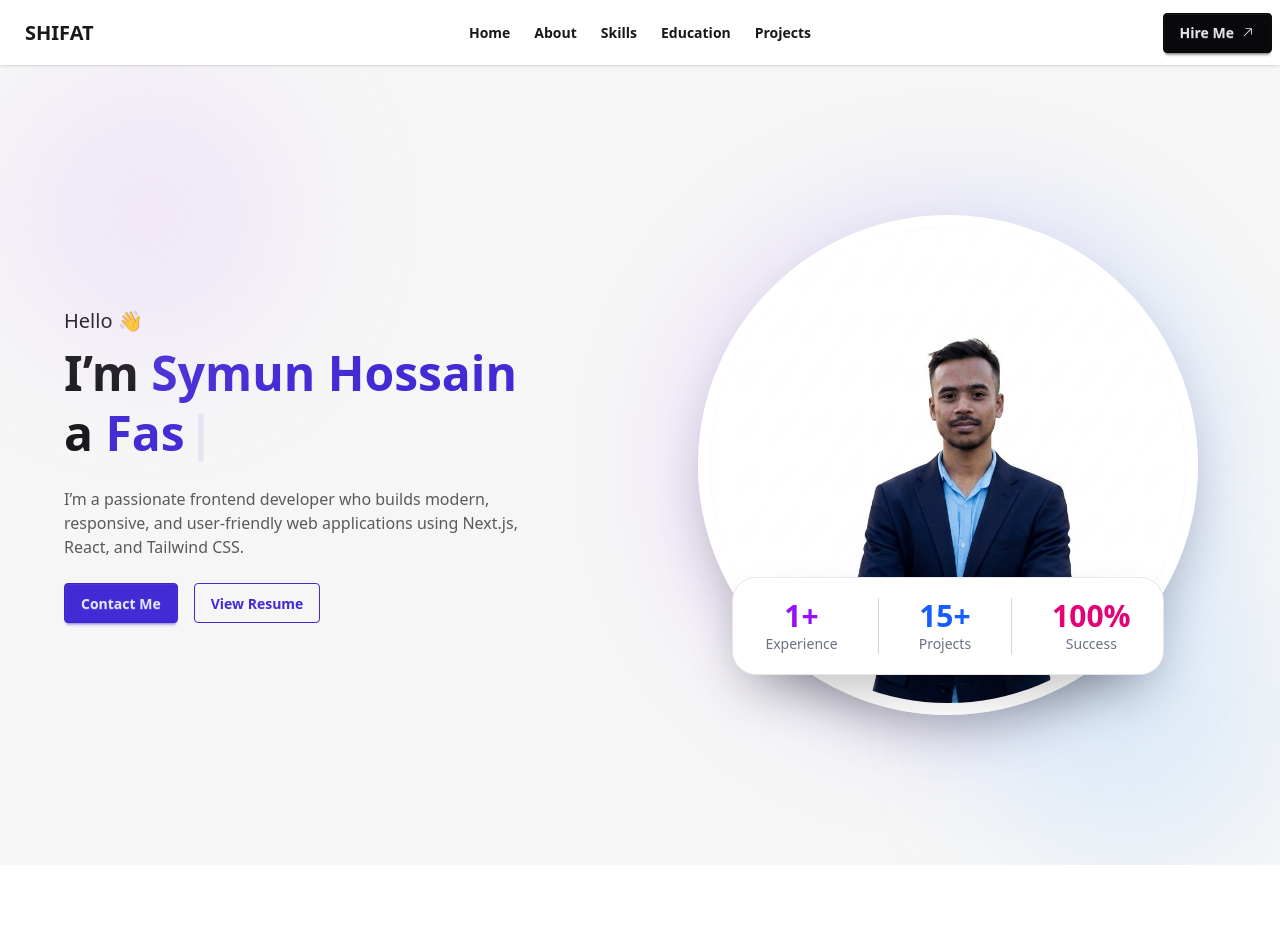
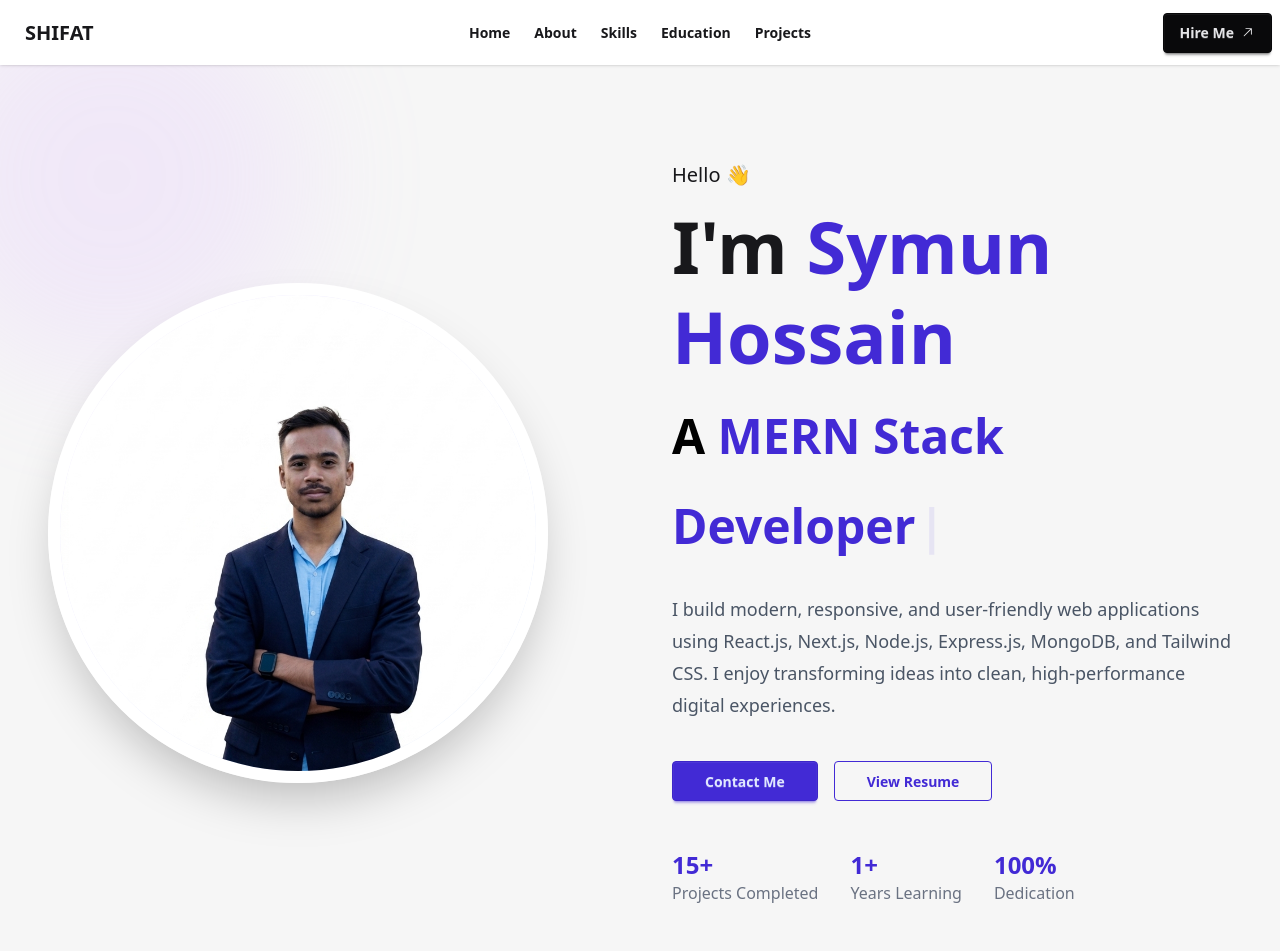
Before and after one commit to Symun-Hossain-Shifat/My-Portofolio-With-NextJS, a Next.js app: page / in a window 1280 px wide. Shown: the top 951 px of the page. Built offline with nearby package versions, Linux system fonts and the light colour scheme.

Commit message:
Banner page added

```diff
--- a/src/app/components/navbar.jsx
+++ b/src/app/components/navbar.jsx
@@ -1,152 +1,209 @@
 "use client";
 
 import Image from "next/image";
-import saymon from '@/asset/saymon.png'
+import Link from "next/link";
 import { motion } from "framer-motion";
+import { Typewriter } from "react-simple-typewriter";
 
-import { Typewriter } from "react-simple-typewriter";
-import Link from "next/link";
-
+import saymon from "@/asset/saymon.png";
 
 export default function HeroSection() {
   return (
-    <section className="min-h-screen bg-[#f6f6f6] overflow-hidden flex items-center relative">
+    <section className="relative min-h-screen overflow-hidden bg-[#f6f6f6] flex items-center pt-24 pb-20">
+      {/* Background Blur */}
+      <div className="absolute -top-20 -left-20 w-72 h-72 md:w-96 md:h-96 rounded-full bg-purple-300 blur-3xl opacity-20"></div>
 
-      {/* Background Blur */}
-      <div className="absolute top-0 left-0 w-[300px] h-[300px] bg-purple-300 rounded-full blur-3xl opacity-20"></div>
+      <div className="absolute -bottom-20 -right-20 w-72 h-72 md:w-96 md:h-96 rounded-full bg-blue-300 blur-3xl opacity-20"></div>
 
-      <div className="absolute bottom-0 right-0 w-[300px] h-[300px] bg-blue-300 rounded-full blur-3xl opacity-20"></div>
+      <div className="max-w-7xl mx-auto w-full px-5 sm:px-8 lg:px-12">
+        <div className="grid grid-cols-1 lg:grid-cols-2 gap-16 items-center">
 
-      <div className="max-w-7xl mx-auto px-6 lg:px-16 py-16 w-full">
+          {/* ================= LEFT CONTENT ================= */}
 
-        {/* Main Flex */}
-        <div className="flex flex-col-reverse lg:flex-row items-center justify-between gap-20">
-
-          {/* Left Content */}
           <motion.div
-            initial={{ opacity: 0, x: -70 }}
+            initial={{ opacity: 0, x: -60 }}
             animate={{ opacity: 1, x: 0 }}
             transition={{ duration: 0.8 }}
-            className="flex-1 text-center lg:text-left"
+            className="text-center lg:text-left order-2 lg:order-1"
           >
+            <p className="text-lg sm:text-xl mb-3">
+              Hello 👋
+            </p>
 
+            <h1 className="text-4xl sm:text-5xl md:text-6xl xl:text-7xl font-bold leading-tight">
+              I'm{" "}
+              <span className="text-primary">
+                Symun Hossain
+              </span>
 
-      <div className="container  mx-auto flex flex-col-reverse lg:flex-row items-center justify-between gap-10">
+              <br />
 
-        {/* Left Content */}
-        <div className="text-center lg:text-left max-w-xl">
-          <p className="text-xl mb-2">Hello 👋</p>
+              <span className="text-2xl sm:text-3xl md:text-4xl lg:text-5xl">
+                <span className="text-black">A </span>
 
-          <h1 className="text-4xl md:text-5xl font-bold leading-tight">
-            I’m <span className="text-primary">Symun Hossain</span>
-            <br />
-            a <span className="text-primary">
+                <span className="text-primary">
                   <Typewriter
-          words={["Web Developer", "Problem Solver" , 'Fast Learner']}
-          loop={0} // infinite
+                    words={[
+                      "Frontend Developer",
+                      "MERN Stack Developer",
+                      "Problem Solver",
+                      "Fast Learner",
+                    ]}
+                    loop={0}
                     cursor
                     cursorStyle="|"
                     typeSpeed={80}
                     deleteSpeed={50}
                     delaySpeed={1500}
                   />
-
-
+                </span>
               </span>
             </h1>
 
-          <p className="py-6 text-base-content/70">
-            I’m a passionate frontend developer who builds modern, responsive,
-            and user-friendly web applications using Next.js, React, and Tailwind CSS.
+            <p className="mt-8 text-base sm:text-lg leading-8 text-gray-600 max-w-xl mx-auto lg:mx-0">
+              I build modern, responsive, and user-friendly web applications
+              using React.js, Next.js, Node.js, Express.js, MongoDB, and
+              Tailwind CSS. I enjoy transforming ideas into clean,
+              high-performance digital experiences.
             </p>
 
-          <div className="flex flex-col sm:flex-row gap-4 justify-center lg:justify-start">
-            <Link  href='#contact'>
-             <button  className="btn w-4/12 md:w-full mx-auto btn-primary">
+            {/* Buttons */}
+            <div className="mt-10 flex flex-col sm:flex-row gap-4 justify-center lg:justify-start">
+
+              <Link href="#contact" className="w-full sm:w-auto">
+                <button className="btn btn-primary w-full sm:w-auto px-8">
                   Contact Me
                 </button>
               </Link>
 
-
-
-             <Link target="blank" href={'https://drive.google.com/file/d/1603bEdK-O07fze9DwKamuj1GBqsL-tmj/view'}>
-           <button className="btn mx-auto  w-4/12 md:w-full btn-outline btn-primary flex items-center gap-2">
-
+              <Link
+                href="https://drive.google.com/file/d/1603bEdK-O07fze9DwKamuj1GBqsL-tmj/view"
+                target="_blank"
+                className="w-full sm:w-auto"
+              >
+                <button className="btn btn-outline btn-primary w-full sm:w-auto px-8">
                   View Resume
                 </button>
               </Link>
 
             </div>
+
+            {/* Small Stats */}
+            <div className="mt-12 flex flex-wrap justify-center lg:justify-start gap-8">
+
+              <div>
+                <h3 className="text-2xl font-bold text-primary">
+                  15+
+                </h3>
+                <p className="text-gray-500">
+                  Projects Completed
+                </p>
               </div>
 
-        {/* Right Image Section */}
-        <div className="relative">
-          <div className=" rounded-full bg-primary/10 absolute -z-10 blur-2xl"></div>
+              <div>
+                <h3 className="text-2xl font-bold text-primary">
+                  1+
+                </h3>
+                <p className="text-gray-500">
+                  Years Learning
+                </p>
+              </div>
 
+              <div>
+                <h3 className="text-2xl font-bold text-primary">
+                  100%
+                </h3>
+                <p className="text-gray-500">
+                  Dedication
+                </p>
+              </div>
 
-        </div>
             </div>
 
           </motion.div>
 
-          {/* Right Image */}
+          {/* ================= RIGHT CONTENT START ================= */}
+
           <motion.div
-            initial={{ opacity: 0, x: 70 }}
+            initial={{ opacity: 0, x: 60 }}
             animate={{ opacity: 1, x: 0 }}
             transition={{ duration: 0.8 }}
-            className="flex-1 flex justify-center relative"
-          >
+            className="relative flex justify-center items-center order-1 lg:order-2 min-h-[380px] sm:min-h-[500px] lg:min-h-[650px]"
+          ></motion.div>
 
-            {/* Glow */}
-            <div className="absolute w-[350px] h-[350px] lg:w-[500px] lg:h-[500px] rounded-full bg-gradient-to-r from-purple-400 to-blue-400 blur-3xl opacity-30"></div>
 
-            {/* Circle */}
-            <div className="relative w-[300px] h-[300px] sm:w-[380px] sm:h-[380px] lg:w-[500px] lg:h-[500px] rounded-full border-[12px] border-white shadow-2xl overflow-hidden bg-gradient-to-br from-purple-100 to-blue-100">
+                      {/* Glow Effect */}
+            <div className="absolute inset-0 flex items-center justify-center -z-10">
+              <div className="w-72 h-72 sm:w-96 sm:h-96 lg:w-[520px] lg:h-[520px] rounded-full bg-gradient-to-r from-primary/30 via-purple-300/30 to-blue-300/30 blur-3xl"></div>
+            </div>
+
+            {/* Profile Image */}
+            <div className="relative w-64 h-64 sm:w-80 sm:h-80 md:w-[420px] md:h-[420px] lg:w-[500px] lg:h-[500px] rounded-full overflow-hidden border-[8px] lg:border-[12px] border-white shadow-2xl bg-gradient-to-br from-purple-100 to-blue-100">
 
               <Image
                 src={saymon}
-                alt="profile"
+                alt="Symun Hossain"
                 fill
-                className="object-cover hover:scale-105 duration-500"
                 priority
+                className="object-cover transition-transform duration-500 hover:scale-105"
               />
+
             </div>
 
-            {/* Floating Card */}
-            <div className="absolute bottom-0 lg:bottom-10 bg-white shadow-2xl border border-gray-200 rounded-3xl px-8 py-5 flex gap-10">
+            {/* Floating Stats Card */}
 
-              <div className="text-center">
-                <h2 className="text-3xl font-bold text-purple-600">
+            <motion.div
+              initial={{ opacity: 0, y: 40 }}
+              animate={{ opacity: 1, y: 0 }}
+              transition={{
+                delay: 0.5,
+                duration: 0.6,
+              }}
+              className="absolute left-1/2 -translate-x-1/2 bottom-0 sm:-bottom-6 lg:bottom-8 bg-white rounded-2xl shadow-xl border border-gray-200 w-[95%] max-w-md px-5 py-5"
+            >
+              <div className="flex items-center justify-between">
+
+                {/* Experience */}
+                <div className="flex-1 text-center">
+                  <h2 className="text-xl sm:text-2xl lg:text-3xl font-bold text-primary">
                     1+
                   </h2>
-                <p className="text-gray-500 text-sm">
+
+                  <p className="text-xs sm:text-sm text-gray-500 mt-1">
                     Experience
                   </p>
                 </div>
 
-              <div className="w-[1px] bg-gray-300"></div>
+                <div className="w-px h-12 bg-gray-300"></div>
 
-              <div className="text-center">
-                <h2 className="text-3xl font-bold text-blue-600">
+                {/* Projects */}
+                <div className="flex-1 text-center">
+                  <h2 className="text-xl sm:text-2xl lg:text-3xl font-bold text-blue-600">
                     15+
                   </h2>
-                <p className="text-gray-500 text-sm">
+
+                  <p className="text-xs sm:text-sm text-gray-500 mt-1">
                     Projects
                   </p>
                 </div>
 
-              <div className="w-[1px] bg-gray-300"></div>
+                <div className="w-px h-12 bg-gray-300"></div>
 
-              <div className="text-center">
-                <h2 className="text-3xl font-bold text-pink-600">
+                {/* Success */}
+                <div className="flex-1 text-center">
+                  <h2 className="text-xl sm:text-2xl lg:text-3xl font-bold text-pink-600">
                     100%
                   </h2>
-                <p className="text-gray-500 text-sm">
+
+                  <p className="text-xs sm:text-sm text-gray-500 mt-1">
                     Success
                   </p>
                 </div>
+
               </div>
             </motion.div>
+
+
         </div>
       </div>
     </section>
```
Lines whose indentation alone changed are shown as unchanged.
